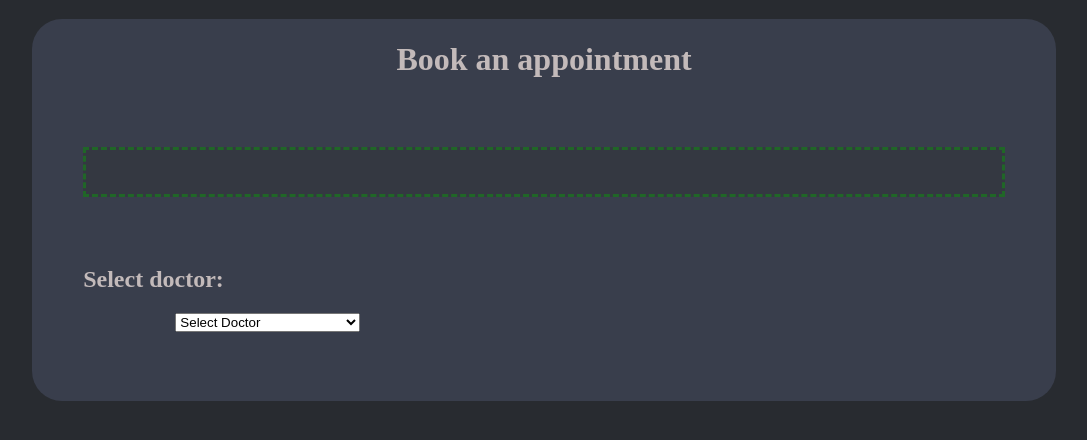
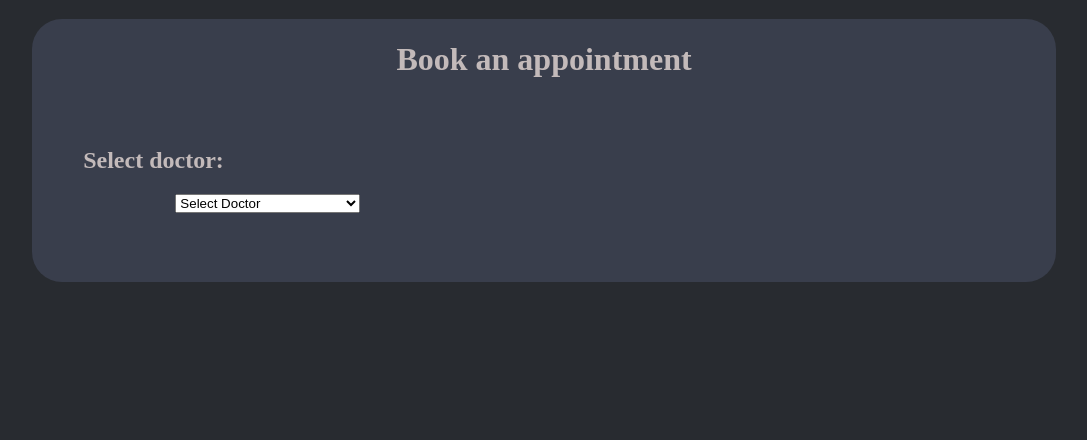
Before and after one commit to Universally-University/doctors_booking, a Django app: page / in a window 1280 px wide. Shown: the part 46-486 px from the top of the page, without its empty margins (96-1183 px from the left). Run offline with Django 4.2, Linux system fonts and the light colour scheme; some libraries are stand-ins or nearby versions.

Commit message:
fixing bad check and changing default to hidden

```diff
--- a/doctors_booking/frontend/static/frontend/js/index.js
+++ b/doctors_booking/frontend/static/frontend/js/index.js
@@ -405,6 +405,8 @@ $(document).ready(function(){
                     member_id:LIMemID
                 },
                 success: function(response){
+                    if(response.length > 0)
+                    {
                     let myid = response[0].id;
                     $.ajax({
                         url: '/wellbeing/api/appointment',
@@ -434,6 +436,7 @@ $(document).ready(function(){
                         }
                     });
                 }
+                }
             });
         }
     }
--- a/doctors_booking/frontend/templates/frontend/index.html
+++ b/doctors_booking/frontend/templates/frontend/index.html
@@ -55,7 +55,7 @@
                 <div class="title contsect">
                     <H1>Book an appointment</H1>
                 </div>
-                <div class="uppernotifysect contsect">
+                <div class="uppernotifysect contsect" id="uppernotifysect" hidden>
                     <p id="uppernotifypara" class="uppernotifypara"></p>
                 </div>
 
```
